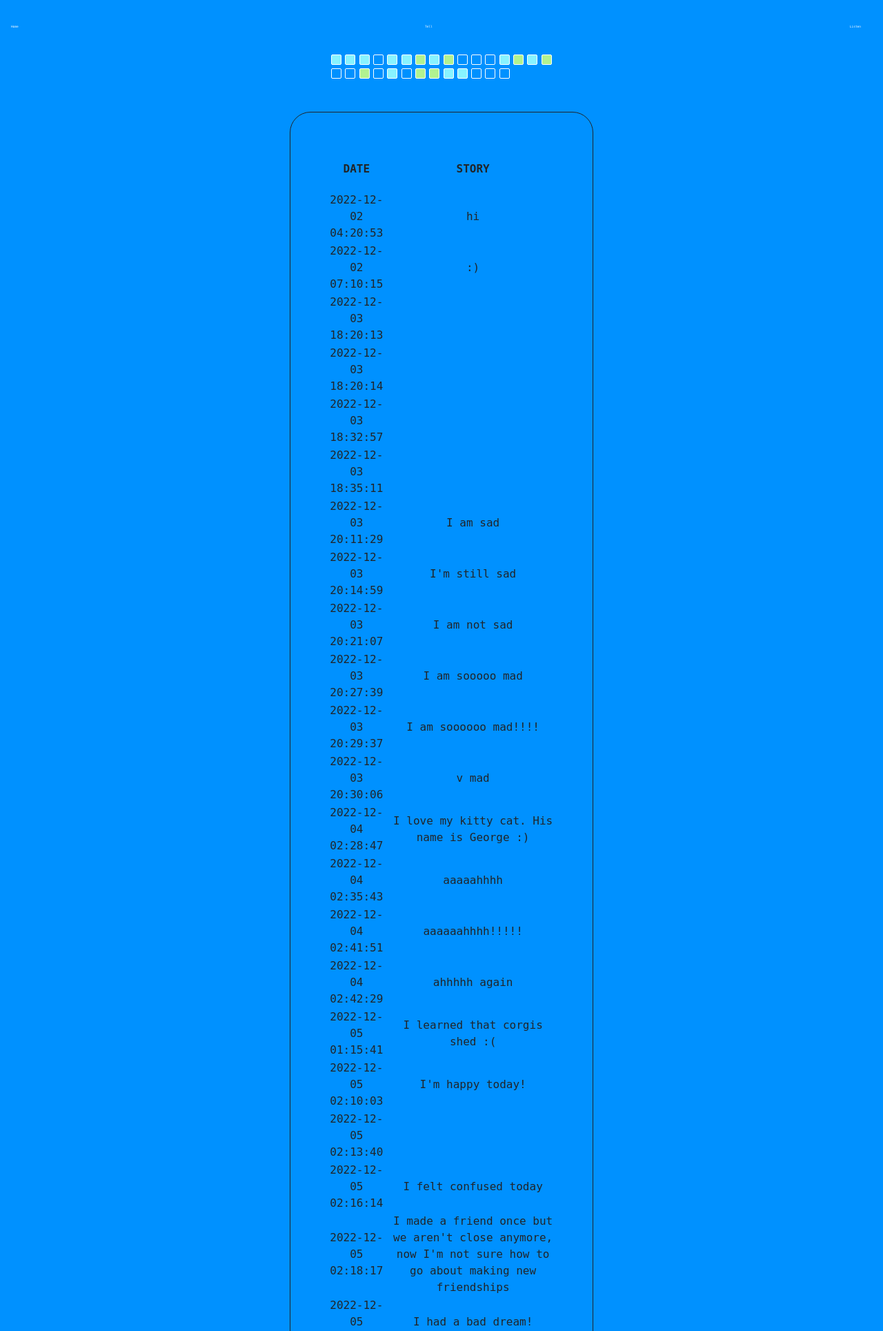
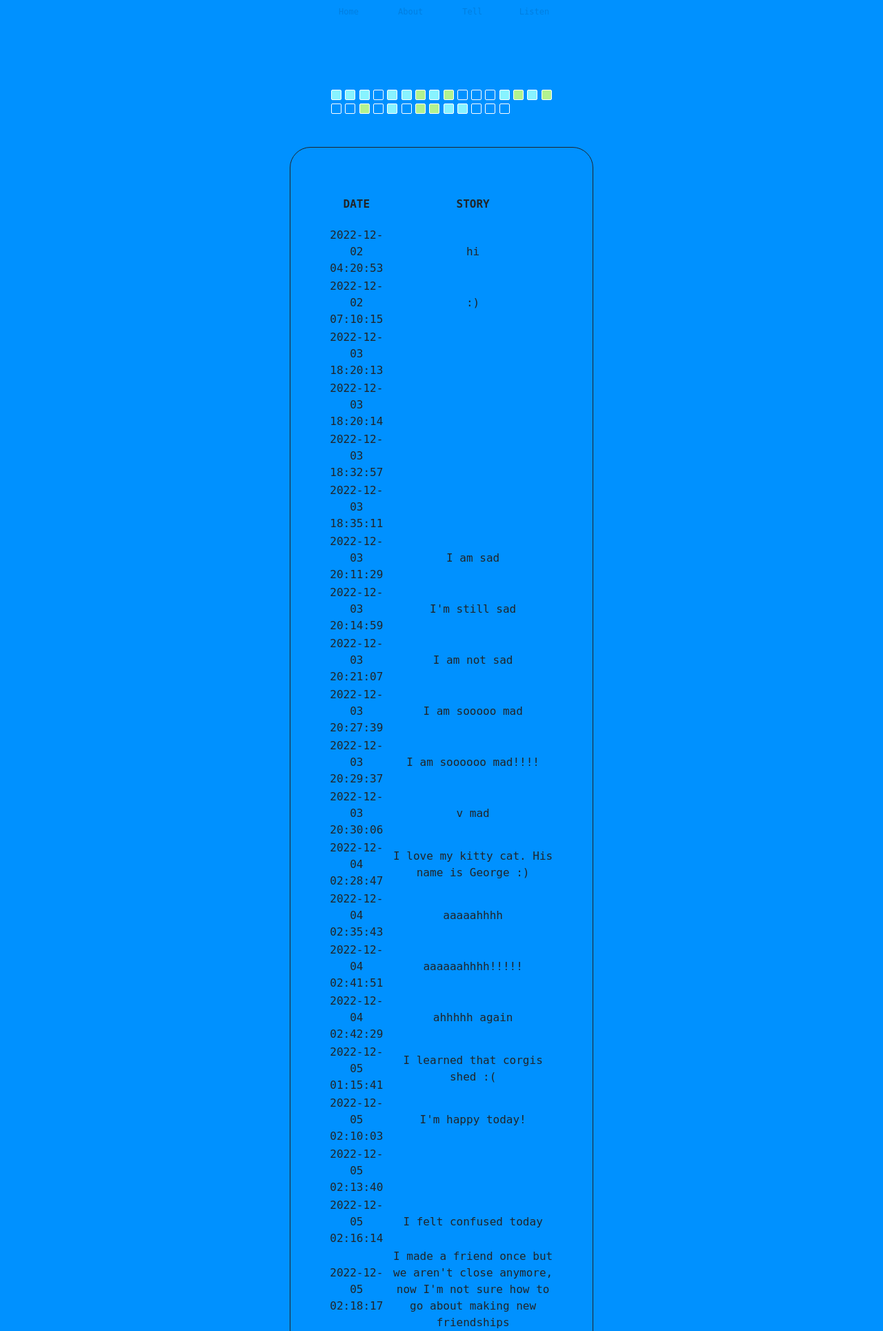
Before and after one commit to cristian-umana/CS50-FINAL-PROJECT, a Flask app: page /listen in a window 1280 px wide. Shown: the top 1929 px of the page at 69% size. Run offline with Flask 2, Linux system fonts and the light colour scheme; some libraries are stand-ins or nearby versions.

Commit message:
dropdown

```diff
--- a/static/styles.css
+++ b/static/styles.css
@@ -4,6 +4,7 @@
     --background-color: rgb(0, 145, 255);
     --text-color: #ffffff;
     --highlight-color: rgb(0, 162, 255);
+    --blue-text: rgb(0, 127, 224);
 }
 
 h1 {
@@ -21,6 +22,62 @@ a {
     text-decoration: none;
 }
 
+
+/* DROP DOWN SOURCE : https://www.w3schools.com/css/css_dropdowns.asp */
+
+/* Style The Dropdown Button */
+.dropbtn {
+    background-color: rgba(255, 255, 255, 0);
+    color: var(--blue-text);
+    padding: 8px;
+    font-size: 12px;
+    min-width: 80px;
+    border: none;
+    cursor: pointer;
+  }
+
+  /* The container <div> - needed to position the dropdown content */
+  .dropdown {
+    position: relative;
+    display: inline-block;
+  }
+
+  /* Dropdown Content (Hidden by Default) */
+  .dropdown-content {
+    display: none;
+    position: absolute;
+    background-color: var(--background-color);
+    min-width: 80px;
+    z-index: 1;
+  }
+
+  /* Links inside the dropdown */
+  .dropdown-content a {
+    color: var(--blue-text);
+    font-size: 10px;
+    padding: 5px 5px;
+    text-decoration: none;
+    display: block;
+  }
+
+  /* Change color of dropdown links on hover */
+  .dropdown-content a:hover {background-color: var(--highlight-color);}
+
+  /* Show the dropdown menu on hover */
+  .dropdown:hover .dropdown-content {
+    display: block;
+  }
+
+  /* Change the background color of the dropdown button when the dropdown content is shown */
+  .dropdown:hover .dropbtn {
+    background-color: var(--highlight-color);
+  }
+
+
+
+
+
+/*
 nav {
     float: center;
     display: inline;
@@ -38,7 +95,7 @@ nav {
 
 .navbar {
     overflow: hidden;
-    font-size: 40%;
+    font-size: 14pt;
   }
 
 .navbar a {
@@ -92,6 +149,8 @@ background-color: var(--highlight-color);
 .dropdown:hover .dropdown-content {
 display: block;
 }
+
+*/
 
 mb-3 {
     padding: 40px;
--- a/templates/layout.html
+++ b/templates/layout.html
@@ -29,12 +29,44 @@
 
         <title>{% block title %}{% endblock %}</title>
 
+<!-- DROP DOWN SOURCE : https://www.w3schools.com/css/css_dropdowns.asp -->
+
+        <div class="dropdown">
+            <a href="/"><button class="dropbtn">Home</button></a>
+        </div>
+
+        <div class="dropdown">
+            <a href="/about"><button class="dropbtn">About</button></a>
+        </div>
+
+        <div class="dropdown">
+            <a href="/listen"><button class="dropbtn">Tell</button></a>
+            <div class="dropdown-content">
+              <a href="/tell_story">Tell Story</a>
+              <a href="/tell_advice">Tell Advice</a>
+            </div>
+          </div>
+
+          <div class="dropdown">
+            <a href="/listen"><button class="dropbtn">Listen</button></a>
+            <div class="dropdown-content">
+              <a href="/listen_story">Listen Story</a>
+              <a href="/listen_advice">Listen Advice</a>
+            </div>
+          </div>
+
+          <br><br><br><br><br>
+
     </head>
 
 
 
-    <body onload="main()">
+    <body>
 
+
+
+
+        <!--
         <nav class="navbar">
 
             <a class="nav-link" href="/">Home</a>
@@ -65,6 +97,8 @@
 
         </nav>
 
+    -->
+
         <div class="grid-area">
             <div class="grid center">
                 {% for i in moodgraph %}
```
